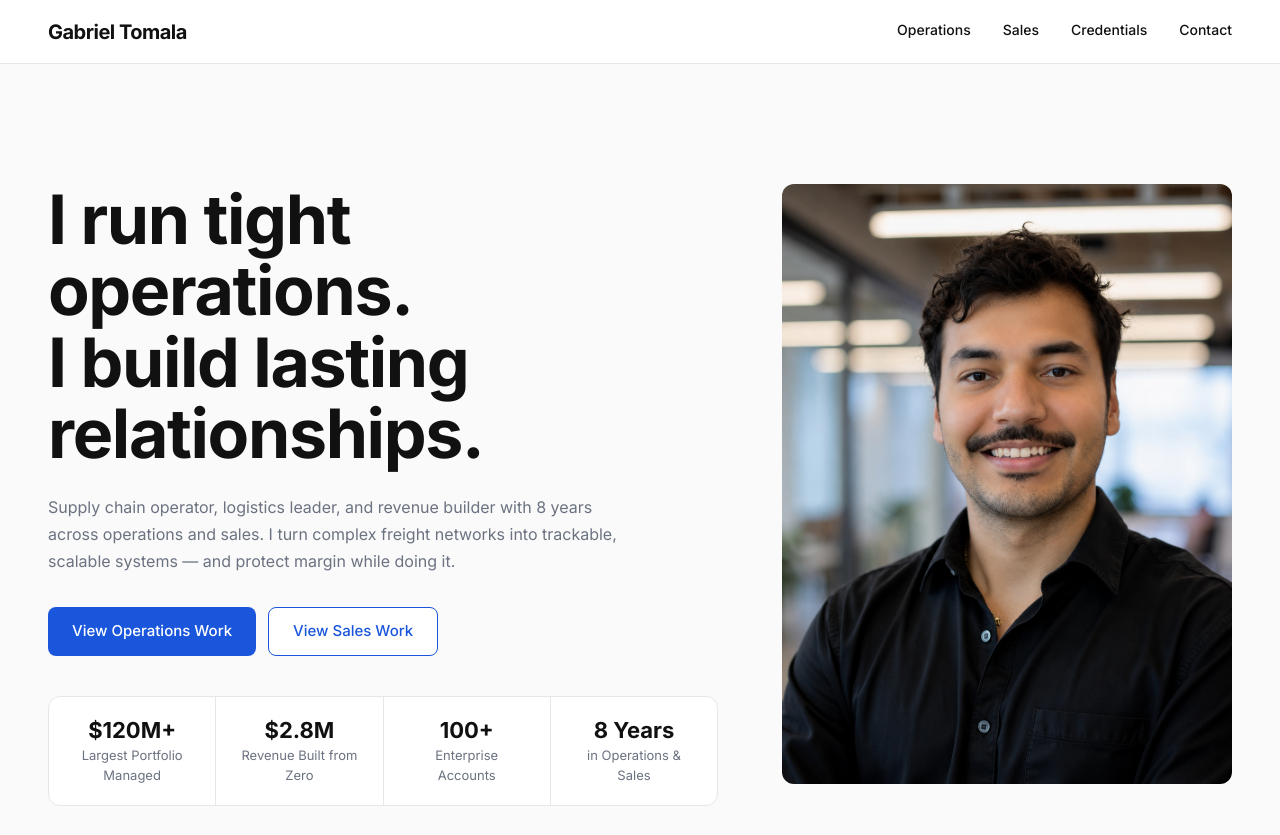
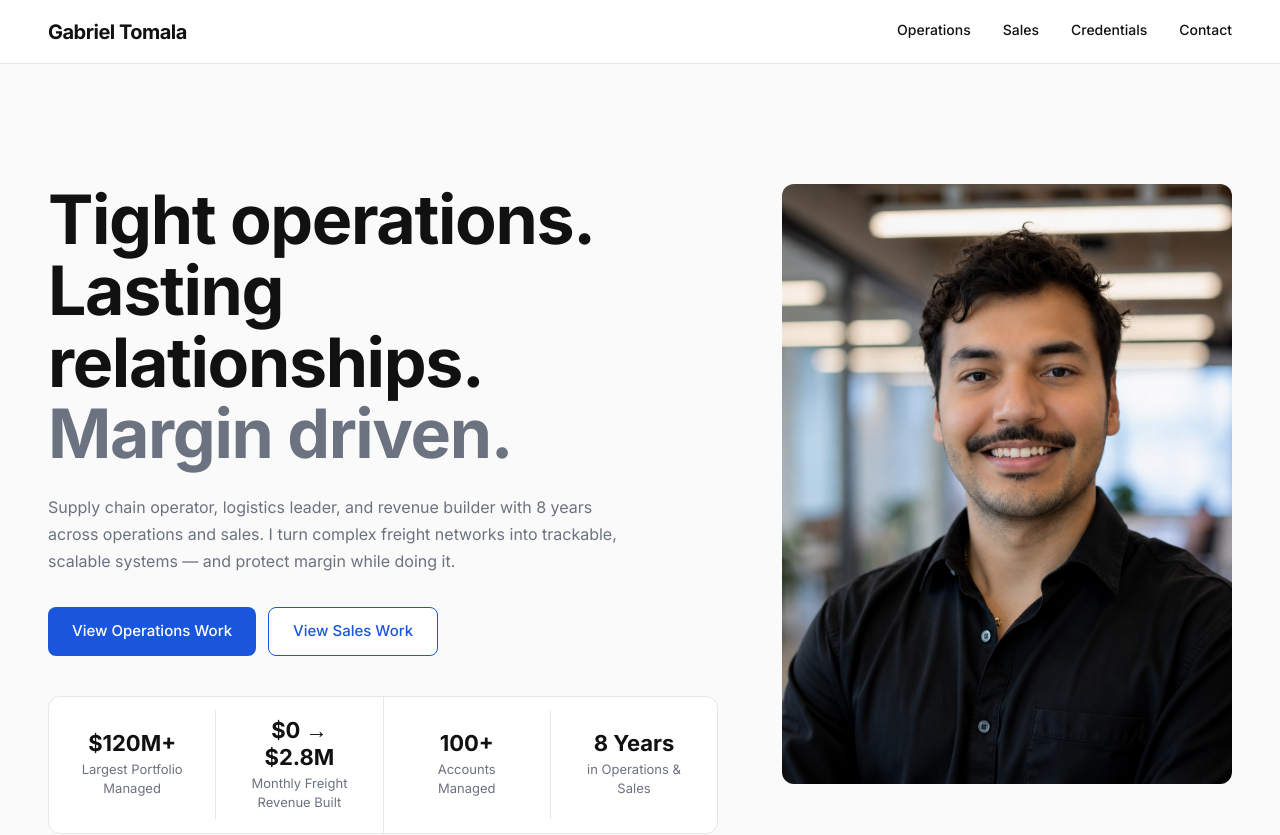
Before and after one commit to gabrieltomala01/gabriel-tomala-portfolio, a Next.js app: page / in a window 1280 px wide. Shown: the top 835 px of the page. Built offline with nearby package versions, Linux system fonts and the light colour scheme.

Commit message:
update hero headline and stat bar

```diff
--- a/app/page.tsx
+++ b/app/page.tsx
@@ -49,9 +49,11 @@ export default function HomePage() {
                   className="font-bold text-[#111111] leading-[1.05] tracking-[-0.02em] mb-6"
                   style={{ fontSize: "clamp(42px, 6vw, 68px)" }}
                 >
-                  I run tight operations.
+                  Tight operations.
                   <br />
-                  I build lasting relationships.
+                  Lasting relationships.
+                  <br />
+                  <span className="text-[#6B7280]">Margin driven.</span>
                 </h1>
 
                 <p className="text-[16px] text-[#6B7280] leading-[1.7] max-w-xl mb-8">
--- a/components/StatBar.tsx
+++ b/components/StatBar.tsx
@@ -1,7 +1,7 @@
 const stats = [
   { value: "$120M+", label: "Largest Portfolio Managed" },
-  { value: "$2.8M", label: "Revenue Built from Zero" },
-  { value: "100+", label: "Enterprise Accounts" },
+  { value: "$0 → $2.8M", label: "Monthly Freight Revenue Built" },
+  { value: "100+", label: "Accounts Managed" },
   { value: "8 Years", label: "in Operations & Sales" },
 ];
 
```
